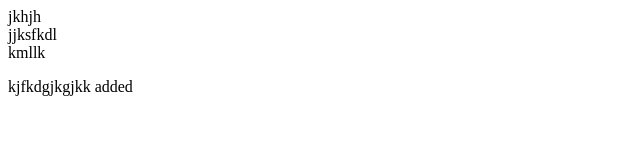
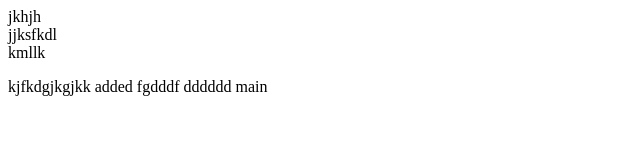
Before and after one commit to bablichoudhary/demo, a plain HTML site: page index.html in a window 1280 px wide. Shown: the whole page, without its empty margins (0-640 px from the left). Drawn offline with Linux system fonts and the light colour scheme.

Commit message:
addede main

```diff
--- a/index.html
+++ b/index.html
@@ -12,7 +12,7 @@
     </header>
     <footer>
         kmllk
-        <p>kjfkdgjkgjkk added </p>
+        <p>kjfkdgjkgjkk added fgdddf dddddd main</p>
     </footer>
 </body>
 </html>
```
